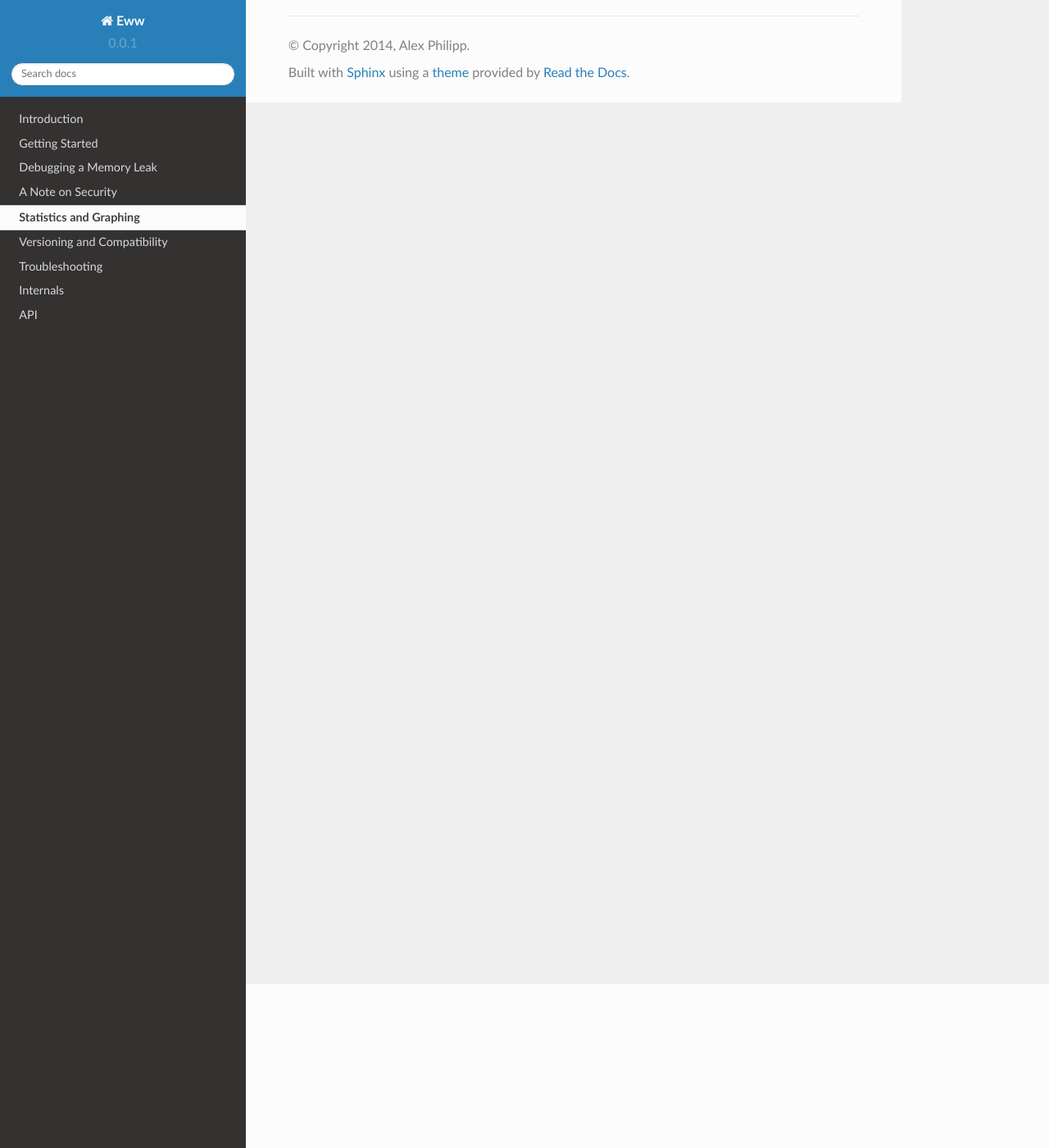
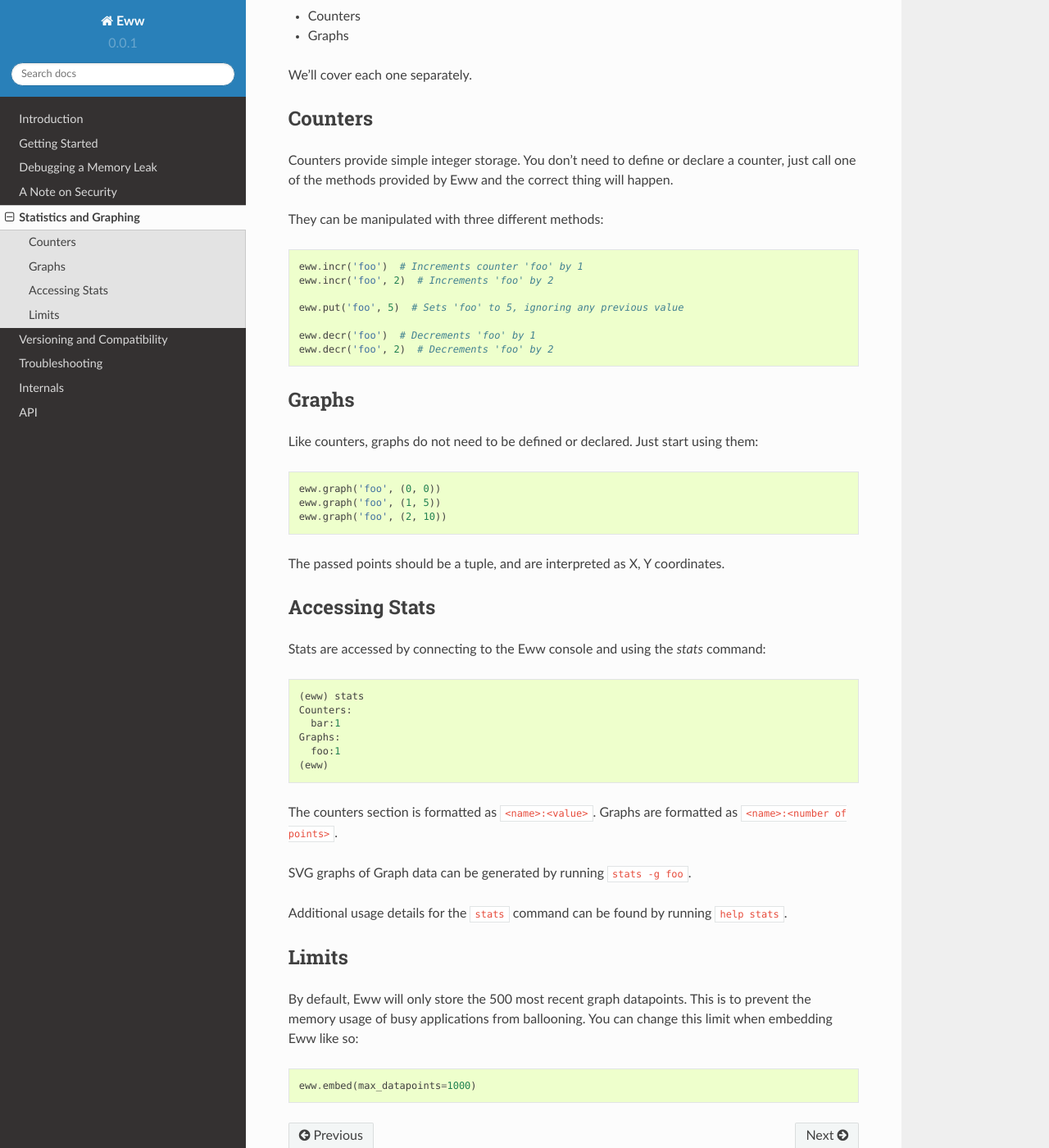
Before and after one commit to py-eww/eww, a Sphinx documentation site: the page built from docs/source/statistics.rst, in a window 1280 px wide and 1400 px high, scrolled down 200 px. Shown: the whole window at 82% size. Built offline with Sphinx 7.4.7 and the Read the Docs theme 2.0.0, drawn with Linux system fonts in a browser that asks for light colours; pages that are not in the unit, such as notebooks, are missing from menus; some of the changed text lies outside the part shown.

Commit message:
extended docs

```diff
--- a/docs/source/statistics.rst
+++ b/docs/source/statistics.rst
@@ -2,3 +2,61 @@
 
 Statistics and Graphing
 =======================
+
+Eww supports two statistic primitives:
+
+* Counters
+* Graphs
+
+We'll cover each one separately.
+
+Counters
+--------
+
+Counters provide simple integer storage.  You don't need to define or declare a counter, just call one of the methods provided by Eww and the correct thing will happen.
+
+They can be manipulated with three different methods::
+
+    eww.incr('foo')  # Increments counter 'foo' by 1
+    eww.incr('foo', 2)  # Increments 'foo' by 2
+
+    eww.put('foo', 5)  # Sets 'foo' to 5, ignoring any previous value
+
+    eww.decr('foo')  # Decrements 'foo' by 1
+    eww.decr('foo', 2)  # Decrements 'foo' by 2
+
+Graphs
+------
+
+Like counters, graphs do not need to be defined or declared.  Just start using them::
+
+    eww.graph('foo', (0, 0))
+    eww.graph('foo', (1, 5))
+    eww.graph('foo', (2, 10))
+
+The passed points should be a tuple, and are interpreted as X, Y coordinates.
+
+Accessing Stats
+---------------
+
+Stats are accessed by connecting to the Eww console and using the `stats` command::
+
+    (eww) stats
+    Counters:
+      bar:1
+    Graphs:
+      foo:1
+    (eww)
+
+The counters section is formatted as :code:`<name>:<value>`.  Graphs are formatted as :code:`<name>:<number of points>`.
+
+SVG graphs of Graph data can be generated by running :code:`stats -g foo`.
+
+Additional usage details for the :code:`stats` command can be found by running :code:`help stats`.
+
+Limits
+------
+
+By default, Eww will only store the 500 most recent graph datapoints.  This is to prevent the memory usage of busy applications from ballooning.  You can change this limit when embedding Eww like so::
+
+    eww.embed(max_datapoints=1000)
```
